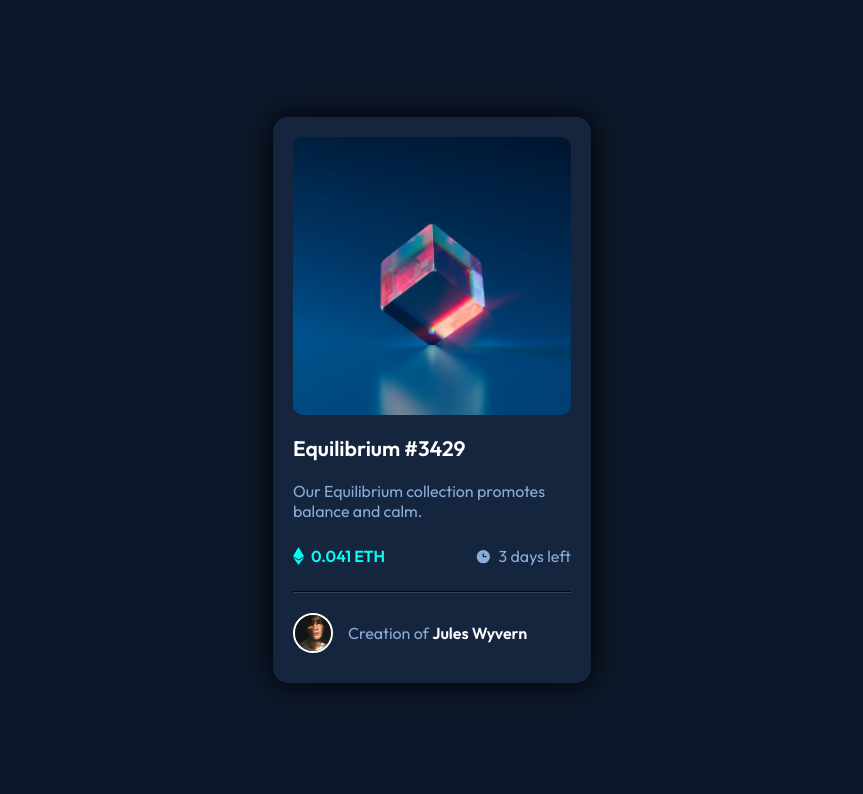
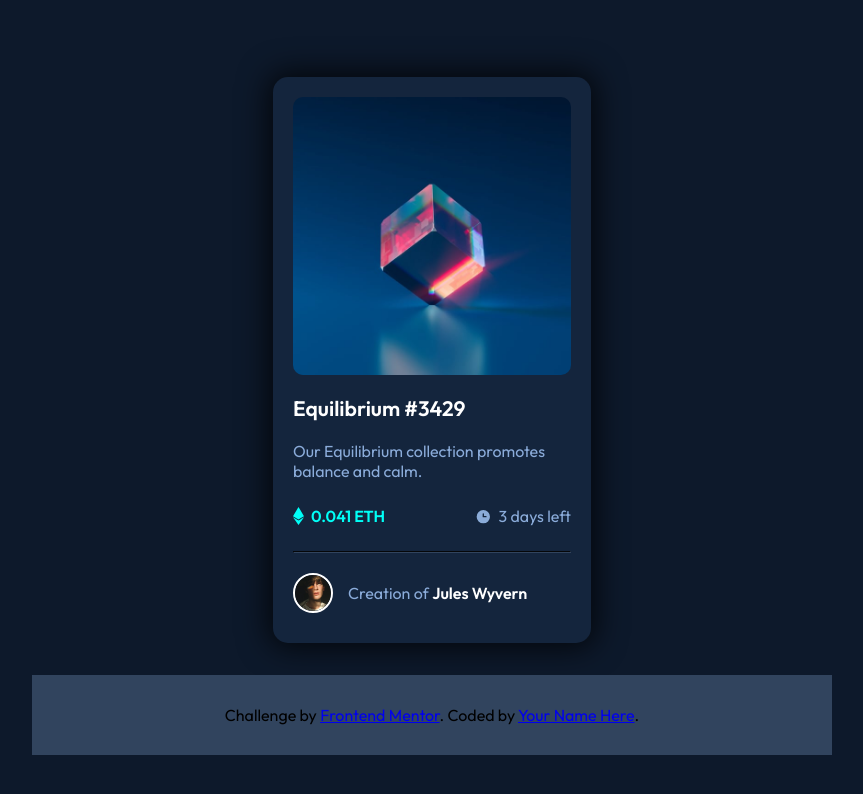
Before and after one commit to jeduardorj/nft-preview-card-component-main, a plain HTML site: page index.html in a window 1280 px wide. Shown: the whole page, without its empty margins (208-1071 px from the left). Drawn offline with Linux system fonts and the light colour scheme.

Commit message:
Inclusão do footer

```diff
--- a/index.html
+++ b/index.html
@@ -52,9 +52,11 @@
 
 
 
-  <!-- <div class="attribution">
-    Challenge by <a href="https://www.frontendmentor.io?ref=challenge" target="_blank">Frontend Mentor</a>.
-    Coded by <a href="#">Your Name Here</a>.
-  </div> -->
+  <div class="attribution">
+    <p>
+      Challenge by <a href="https://www.frontendmentor.io?ref=challenge" target="_blank">Frontend Mentor</a>.
+      Coded by <a href="#">Your Name Here</a>.
+    </p>
+  </div>
 </body>
 </html>
--- a/style/style.css
+++ b/style/style.css
@@ -12,9 +12,11 @@ body{
     font-family: 'Outfit', sans-serif;
     background-color: hsl(217, 54%, 11%);
     display: flex;
+    flex-direction: column;
     justify-content: center;
     align-items: center;
     min-height: 100vh;
+    min-width: 100%;
 
 }
 
@@ -134,3 +136,10 @@ hr{
     color: hsl(178, 100%, 50%);
     cursor: pointer;
 }
+
+.attribution p{
+    width: 100vh;
+    padding: 30px;
+    text-align: center;
+    background-color:hsl(215, 31%, 28%) ;
+}
```
